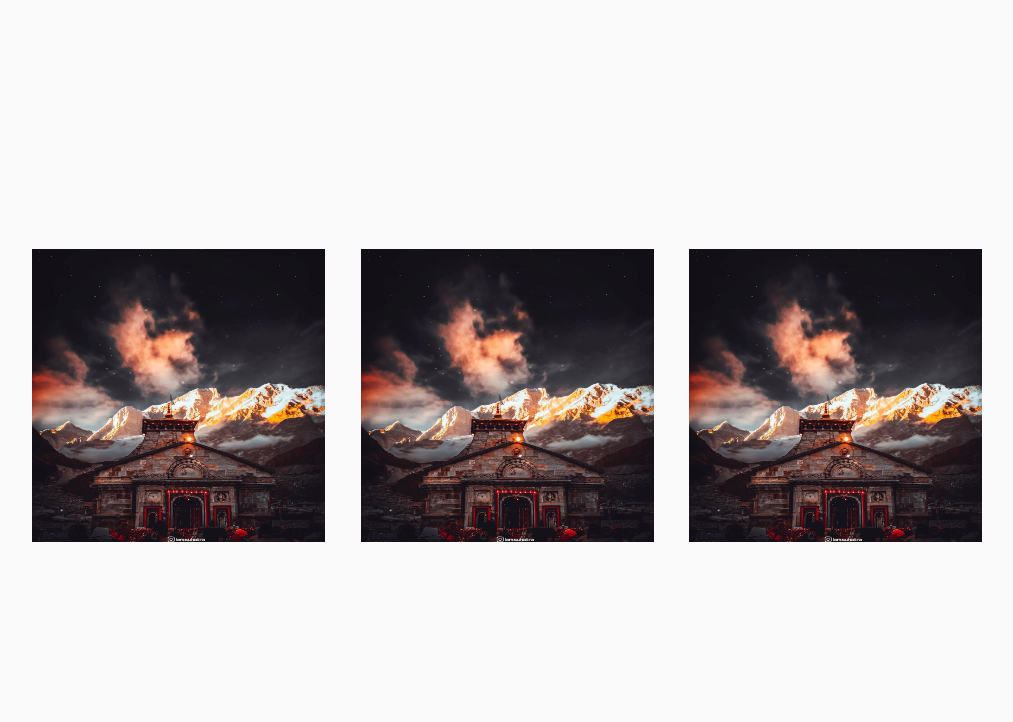
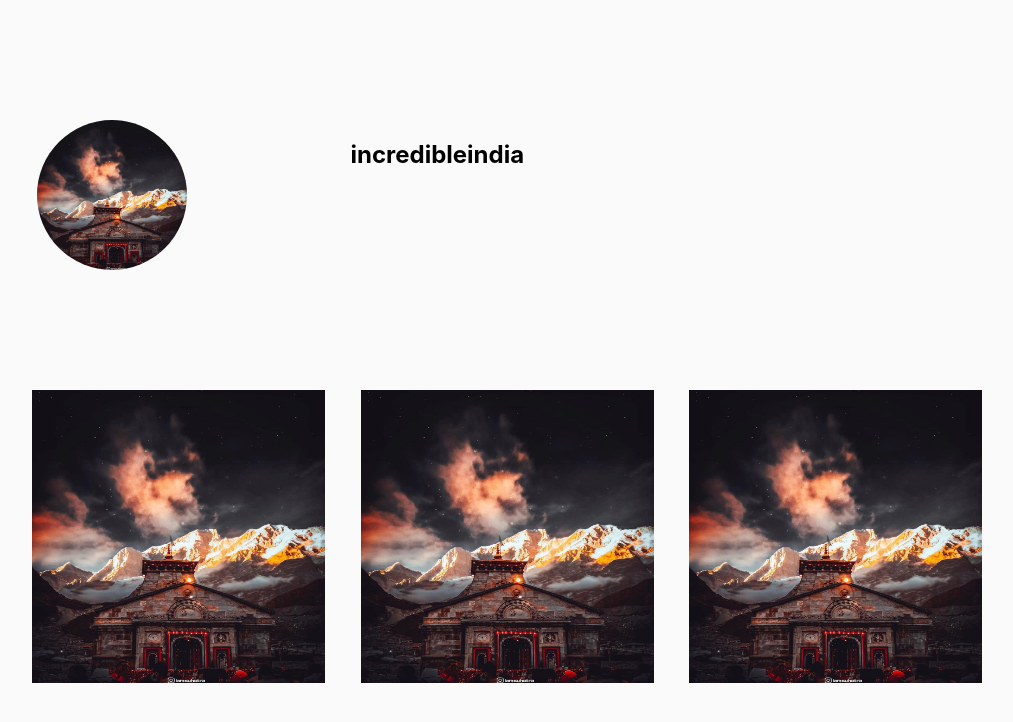
Before and after one commit to codeWithJooy/MyInsta, a React (Create React App) app in the folder client/: page /profile in a window 1280 px wide. Shown: the top 722 px of the page, without its empty margins (133-1146 px from the left). Built offline with nearby package versions, Linux system fonts and the light colour scheme.

Commit message:
Profile Page

```diff
--- a/client/package.json
+++ b/client/package.json
@@ -1,5 +1,5 @@
 {
-  "name": "apnanews",
+  "name": "myinsta",
   "version": "0.1.0",
   "private": true,
   "dependencies": {
--- a/client/public/style.css
+++ b/client/public/style.css
@@ -143,10 +143,59 @@
 }
 
 
+
+.profileMain{
+    width:100%;
+    height:100vh;
+    display:flex;
+    align-items:flex-start;
+    justify-content: center;
+    background:#fafafa;
+    padding:100px 0px 50px;
+}
 .profileContainer{
     width:950px;
     min-height:100px;
 }
+.topSection{
+    width:100%;
+    display: flex;
+    flex-wrap: wrap;
+    justify-content: flex-start;
+    margin-bottom:100px;
+}
+.profilePicSection{
+    width:33%;
+    display: flex;
+    justify-content: flex-start;
+    padding:20px 5px;
+}
+.profilePic{
+    width:150px;
+    height:150px;
+
+}
+.profilePic img{
+    width:100%;
+    height:100%;border-radius:50%;
+}
+
+.topData{
+    width:66%;
+    padding:20px 5px;
+}
+.topProfile{
+    width:100%;
+    display:flex;
+    justify-content: flex-start;
+}
+.userName{
+    width:50%;
+}
+.userButtons{
+    width:50%;
+}
+
 .imageSection{
     width:100%;
     display: flex;
--- a/client/src/pages/Profile/Profile.js
+++ b/client/src/pages/Profile/Profile.js
@@ -2,8 +2,24 @@ import React from 'react'
 
 const Profile=()=>{
     return(
-        <div className="main">
+        <div className="profileMain">
             <div className="profileContainer">
+                <div className="topSection">
+                    <div className="profilePicSection">
+                       <div className="profilePic">
+                           <img src="docs/img/img1.jpg" />
+                       </div>
+                    </div>
+                    <div className="topData">
+                      <div className="topProfile">
+                          <div className="userName">
+                              <h2>incredibleindia</h2>
+                          </div>
+                          <div className="userButtons">
+                          </div>
+                      </div>
+                    </div>
+                </div>
                 <div className="imageSection">
                     <img src="docs/img/img1.jpg" />
                     <img src="docs/img/img1.jpg" />
```
